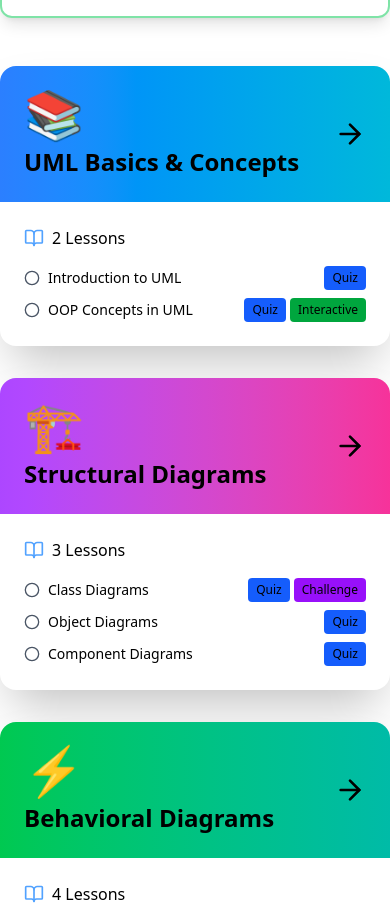
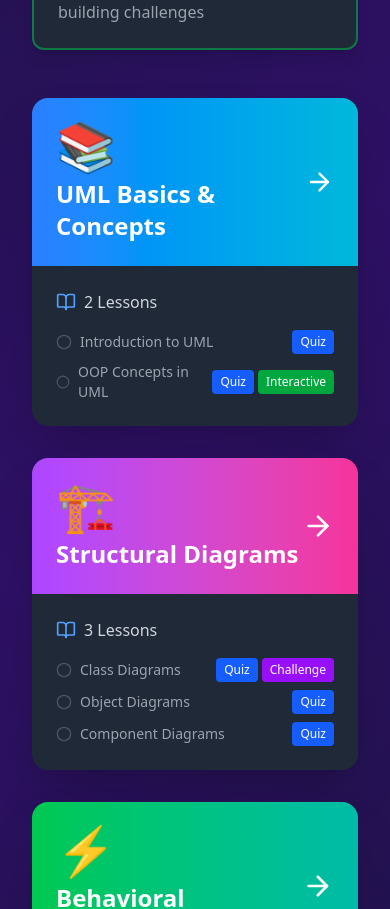
Before and after one commit to eshkembi18/uml-tutor-for-design-work, a React (Vite) app: page / in a window 390 px wide. Shown: the part 1454-2363 px from the top of the page. Built offline with nearby package versions, Linux system fonts and the light colour scheme.

Commit message:
updated jsx

```diff
--- a/src/App.css
+++ b/src/App.css
@@ -1,55 +1,19 @@
-/* Modern Theme System with Enhanced Visual Effects */
-
-:root  {
-  --transition-smooth: all 0.3s cubic-bezier(0.4, 0, 0.2, 1);
-  --transition-bounce: all 0.4s cubic-bezier(0.68, -0.55, 0.265, 1.55);
-  --shadow-sm: 0 2px 8px rgba(0, 0, 0, 0.1);
-  --shadow-md: 0 4px 16px rgba(0, 0, 0, 0.15);
-  --shadow-lg: 0 8px 32px rgba(0, 0, 0, 0.2);
-  --shadow-xl: 0 20px 60px rgba(0, 0, 0, 0.3);
-  --blur-glass: blur(16px);
+.theme-dark {
+  --bg-gradient: linear-gradient(135deg, #0f172a, #2e1065, #0f172a);
+  --text-primary: #ffffff;
+  --text-secondary: #d1d5db;
+  --text-tertiary: #9ca3af;
+  --card-bg: #1f2937;
+  --card-hover-bg: #374151;
+  --border-color: #374151;
+  --code-bg: #0b1224;
+  --code-text: #34d399;
+  --input-bg: #0f172a;
+  --input-border: #374151;
+  --progress-bg: #1f2937;
 }
 
-/* Dark Theme - Enhanced with depth and glow effects */
-.theme-dark {
-  --bg-gradient: radial-gradient(ellipse at top, #1e1b4b 0%, #0f172a 50%, #020617 100%);
-  --bg-overlay: linear-gradient(135deg, rgba(59, 130, 246, 0.05), rgba(168, 85, 247, 0.05));
-  --text-primary: #f8fafc;
-  --text-secondary: #cbd5e1;
-  --text-tertiary: #94a3b8;
-  --card-bg: rgba(30, 41, 59, 0.7);
-  --card-hover-bg: rgba(51, 65, 85, 0.8);
-  --border-color: rgba(71, 85, 105, 0.5);
-  --border-glow: rgba(56, 189, 248, 0.3);
-  --code-bg: rgba(15, 23, 42, 0.9);
-  --code-text: #34d399;
-  --input-bg: rgba(15, 23, 42, 0.8);
-  --input-border: rgba(71, 85, 105, 0.6);
-  --progress-bg: rgba(51, 65, 85, 0.5);
-  --glow-primary: rgba(56, 189, 248, 0.5);
-  --glow-secondary: rgba(168, 85, 247, 0.5);
-}
-
-/* Light Theme - Clean with subtle sophistication */
 .theme-light {
-<<<<<<< HEAD
-  --bg-gradient: radial-gradient(ellipse at top, #f0f9ff 0%, #faf5ff 50%, #fff1f2 100%);
-  --bg-overlay: linear-gradient(135deg, rgba(59, 130, 246, 0.03), rgba(168, 85, 247, 0.03));
-  --text-primary: #0f172a;
-  --text-secondary: #475569;
-  --text-tertiary: #64748b;
-  --card-bg: rgba(255, 255, 255, 0.9);
-  --card-hover-bg: rgba(248, 250, 252, 0.95);
-  --border-color: rgba(226, 232, 240, 0.8);
-  --border-glow: rgba(59, 130, 246, 0.2);
-  --code-bg: rgba(241, 245, 249, 0.95);
-  --code-text: #059669;
-  --input-bg: rgba(255, 255, 255, 0.9);
-  --input-border: rgba(203, 213, 225, 0.8);
-  --progress-bg: rgba(226, 232, 240, 0.6);
-  --glow-primary: rgba(59, 130, 246, 0.3);
-  --glow-secondary: rgba(168, 85, 247, 0.3);
-=======
   --bg-gradient: linear-gradient(135deg, #eff6ff, #f5f3ff, #fff1f2);
   --text-primary: #111827;
   --text-secondary: #374151;
@@ -62,380 +26,55 @@
   --input-bg: #ffffff;
   --input-border: #d1d5db;
   --progress-bg: #e5e7eb;
-   --reference-text: #1e40af;
->>>>>>> fe740a2e5793c3fec54b9f1e54ca4d8443bfb1e9
 }
 
-/* App Shell with layered background */
 .app-shell {
   min-height: 100vh;
-  background: var(--bg-gradient);
-  background-attachment: fixed;
+  background-image: var(--bg-gradient);
   color: var(--text-primary);
   padding: 2rem;
-  transition: var(--transition-smooth);
-  position: relative;
-  overflow-x: hidden;
+  transition: background 200ms ease, color 200ms ease;
 }
 
-.app-shell::before {
-  content: '';
-  position: fixed;
-  top: 0;
-  left: 0;
-  right: 0;
-  bottom: 0;
-  background: var(--bg-overlay);
-  pointer-events: none;
-  z-index: 0;
-}
-
-.app-shell > * {
-  position: relative;
-  z-index: 1;
-}
-
-/* Typography */
 .text-primary {
   color: var(--text-primary);
-  transition: color 0.2s ease;
 }
 
 .text-secondary {
   color: var(--text-secondary);
-  transition: color 0.2s ease;
 }
 
 .text-tertiary {
   color: var(--text-tertiary);
-  transition: color 0.2s ease;
 }
 
-/* Enhanced Card System with Glassmorphism */
 .card {
-  background: var(--card-bg);
-  backdrop-filter: var(--blur-glass);
-  -webkit-backdrop-filter: var(--blur-glass);
-  border: 1px solid var(--border-color);
-  transition: var(--transition-smooth);
-  position: relative;
-  overflow: hidden;
-}
-
-.card::before {
-  content: '';
-  position: absolute;
-  top: 0;
-  left: 0;
-  right: 0;
-  height: 1px;
-  background: linear-gradient(90deg,
-    transparent,
-    var(--border-glow),
-    transparent
-  );
-  opacity: 0;
-  transition: opacity 0.3s ease;
-}
-
-.card:hover::before {
-  opacity: 1;
-}
-
-.card-hover {
-  cursor: pointer;
+  background-color: var(--card-bg);
 }
 
 .card-hover:hover {
-  background: var(--card-hover-bg);
-  border-color: var(--border-glow);
-  transform: translateY(-2px);
-  box-shadow:
-    0 8px 24px rgba(0, 0, 0, 0.12),
-    0 0 0 1px var(--border-glow);
+  background-color: var(--card-hover-bg);
 }
 
-/* Animated border on cards */
-.card-hover::after {
-  content: '';
-  position: absolute;
-  inset: 0;
-  border-radius: inherit;
-  padding: 2px;
-  background: linear-gradient(
-    135deg,
-    var(--glow-primary),
-    var(--glow-secondary)
-  );
-  -webkit-mask: linear-gradient(#fff 0 0) content-box,
-                linear-gradient(#fff 0 0);
-  -webkit-mask-composite: xor;
-  mask-composite: exclude;
-  opacity: 0;
-  transition: opacity 0.3s ease;
+.border-theme {
+  border-color: var(--border-color);
 }
 
-.card-hover:hover::after {
-  opacity: 0.6;
-}
-
-/* Border utilities */
-.border-theme {
-  border-color: var(--border-color);
-  transition: border-color 0.3s ease;
-}
-
-/* Enhanced Code Blocks */
 .code-block {
-  background: var(--code-bg);
+  background-color: var(--code-bg);
   color: var(--code-text);
-  border: 1px solid var(--border-color);
-  transition: var(--transition-smooth);
-  position: relative;
-  font-family: 'Fira Code', 'Consolas', 'Monaco', monospace;
-  font-variant-ligatures: common-ligatures;
-}
-
-.code-block::before {
-  content: '';
-  position: absolute;
-  top: 0;
-  left: 0;
-  width: 4px;
-  height: 100%;
-  background: linear-gradient(180deg,
-    var(--glow-primary),
-    var(--glow-secondary)
-  );
-  opacity: 0.8;
 }
 
 .code-text {
   color: var(--code-text);
-  font-weight: 500;
 }
 
-/* Enhanced Input Fields */
 .input-field {
-  background: var(--input-bg);
-  border: 2px solid var(--input-border);
+  background-color: var(--input-bg);
+  border-color: var(--input-border);
   color: var(--text-primary);
-  transition: var(--transition-smooth);
-  position: relative;
 }
 
-.input-field:focus {
-  outline: none;
-  border-color: var(--glow-primary);
-  box-shadow:
-    0 0 0 3px rgba(56, 189, 248, 0.1),
-    0 4px 12px rgba(56, 189, 248, 0.15);
+.progress-bg {
+  background-color: var(--progress-bg);
 }
-
-.input-field::placeholder {
-  color: var(--text-tertiary);
-  opacity: 0.6;
-}
-
-/* Progress Bar with shimmer effect */
-.progress-bg {
-  background: var(--progress-bg);
-  position: relative;
-  overflow: hidden;
-}
-
-.progress-bg::after {
-  content: '';
-  position: absolute;
-  top: 0;
-  left: -100%;
-  width: 100%;
-  height: 100%;
-  background: linear-gradient(
-    90deg,
-    transparent,
-    rgba(255, 255, 255, 0.2),
-    transparent
-  );
-  animation: shimmer 2s infinite;
-}
-
-@keyframes shimmer {
-  to {
-    left: 100%;
-  }
-}
-
-/* Enhanced Animations */
-@keyframes fadeIn {
-  from {
-    opacity: 0;
-    transform: translateY(20px);
-  }
-  to {
-    opacity: 1;
-    transform: translateY(0);
-  }
-}
-
-@keyframes scaleIn {
-  from {
-    opacity: 0;
-    transform: scale(0.9);
-  }
-  to {
-    opacity: 1;
-    transform: scale(1);
-  }
-}
-
-@keyframes slideInRight {
-  from {
-    opacity: 0;
-    transform: translateX(-30px);
-  }
-  to {
-    opacity: 1;
-    transform: translateX(0);
-  }
-}
-
-@keyframes glow {
-  0%, 100% {
-    box-shadow: 0 0 20px var(--glow-primary);
-  }
-  50% {
-    box-shadow: 0 0 40px var(--glow-primary), 0 0 60px var(--glow-secondary);
-  }
-}
-
-/* Floating animation for decorative elements */
-@keyframes float {
-  0%, 100% {
-    transform: translateY(0);
-  }
-  50% {
-    transform: translateY(-10px);
-  }
-}
-
-/* Pulse animation for badges */
-@keyframes pulse {
-  0%, 100% {
-    opacity: 1;
-    transform: scale(1);
-  }
-  50% {
-    opacity: 0.8;
-    transform: scale(1.05);
-  }
-}
-
-/* Enhanced Scrollbar */
-::-webkit-scrollbar {
-  width: 12px;
-  height: 12px;
-}
-
-::-webkit-scrollbar-track {
-  background: var(--progress-bg);
-  border-radius: 6px;
-}
-
-::-webkit-scrollbar-thumb {
-  background: linear-gradient(180deg, var(--glow-primary), var(--glow-secondary));
-  border-radius: 6px;
-  border: 2px solid var(--progress-bg);
-  transition: var(--transition-smooth);
-}
-
-::-webkit-scrollbar-thumb:hover {
-  background: linear-gradient(180deg,
-    rgba(56, 189, 248, 0.8),
-    rgba(168, 85, 247, 0.8)
-  );
-}
-
-/* Selection styling */
-::selection {
-  background: var(--glow-primary);
-  color: white;
-}
-
-::-moz-selection {
-  background: var(--glow-primary);
-  color: white;
-}
-
-/* Utility Classes */
-.hover-lift {
-  transition: var(--transition-smooth);
-}
-
-.hover-lift:hover {
-  transform: translateY(-4px);
-  box-shadow: var(--shadow-lg);
-}
-
-.hover-glow:hover {
-  animation: glow 2s ease-in-out infinite;
-}
-
-.fade-in {
-  animation: fadeIn 0.6s ease-out;
-}
-
-.scale-in {
-  animation: scaleIn 0.4s ease-out;
-}
-
-.slide-in {
-  animation: slideInRight 0.5s ease-out;
-}
-
-/* Responsive Design */
-@media (max-width: 768px) {
-  .app-shell {
-    padding: 1rem;
-  }
-
-  .card {
-    border-radius: 1rem;
-  }
-}
-
-/* High contrast mode support */
-@media (prefers-contrast: high) {
-  .card {
-    border-width: 2px;
-  }
-
-  .border-theme {
-    border-width: 2px;
-  }
-}
-
-/* Reduced motion support */
-@media (prefers-reduced-motion: reduce) {
-  *,
-  *::before,
-  *::after {
-    animation-duration: 0.01ms !important;
-    animation-iteration-count: 1 !important;
-    transition-duration: 0.01ms !important;
-  }
-}
-
-/* Print styles */
-@media print {
-  .app-shell {
-    background: white;
-    color: black;
-  }
-
-  .card {
-    border: 1px solid #ccc;
-    background: white;
-    page-break-inside: avoid;
-  }
-}
--- a/src/App.jsx
+++ b/src/App.jsx
@@ -1,5 +1,11 @@
-import React, { useState, useEffect } from 'react';
+import { useState } from 'react';
 import { Trophy, Award, Star, CheckCircle, Circle, Lock, BookOpen, Brain, Code, Target, ArrowRight, ArrowLeft, Home, Zap, MessageCircle, Sun, Moon } from 'lucide-react';
+import classDiagramImg from './assets/class-diagram.svg';
+
+const lessonImages = {
+  'class-diagram': classDiagramImg,
+};
+import './App.css';
 
 const UMLTutor = () => {
   const [currentView, setCurrentView] = useState('home');
@@ -146,16 +152,11 @@ Core OOP Concepts:
           hasChallenge: true,
           content: `Class Diagrams are the most commonly used UML diagram. They show the static structure of a system by depicting classes, attributes, operations, and relationships.
 
-Class Structure:
-┌─────────────────┐
-│   ClassName     │  ← Class Name (bold, centered)
-├─────────────────┤
-│ - attribute1    │  ← Attributes (- private, + public, # protected)
-│ + attribute2    │
-├─────────────────┤
-│ + method1()     │  ← Methods/Operations
-│ - method2()     │
-└─────────────────┘
+Class Structure (see diagram below):
+• Class Name (bold, centered)
+• Attributes list (- private, + public, # protected, ~ package)
+• Methods/operations list with visibility
+[IMAGE:class-diagram]
 
 Visibility Modifiers:
 + public    - accessible from anywhere
@@ -1558,7 +1559,7 @@ When to Use:
                       <img
                         src={imgSrc}
                         alt={`Diagram for ${currentLesson.title}`}
-                        className="w-full max-w-md rounded-xl border border-theme shadow-lg"
+                        className="w-full max-w-lg rounded-xl border border-theme shadow-lg"
                       />
                     </div>
                   );
```
